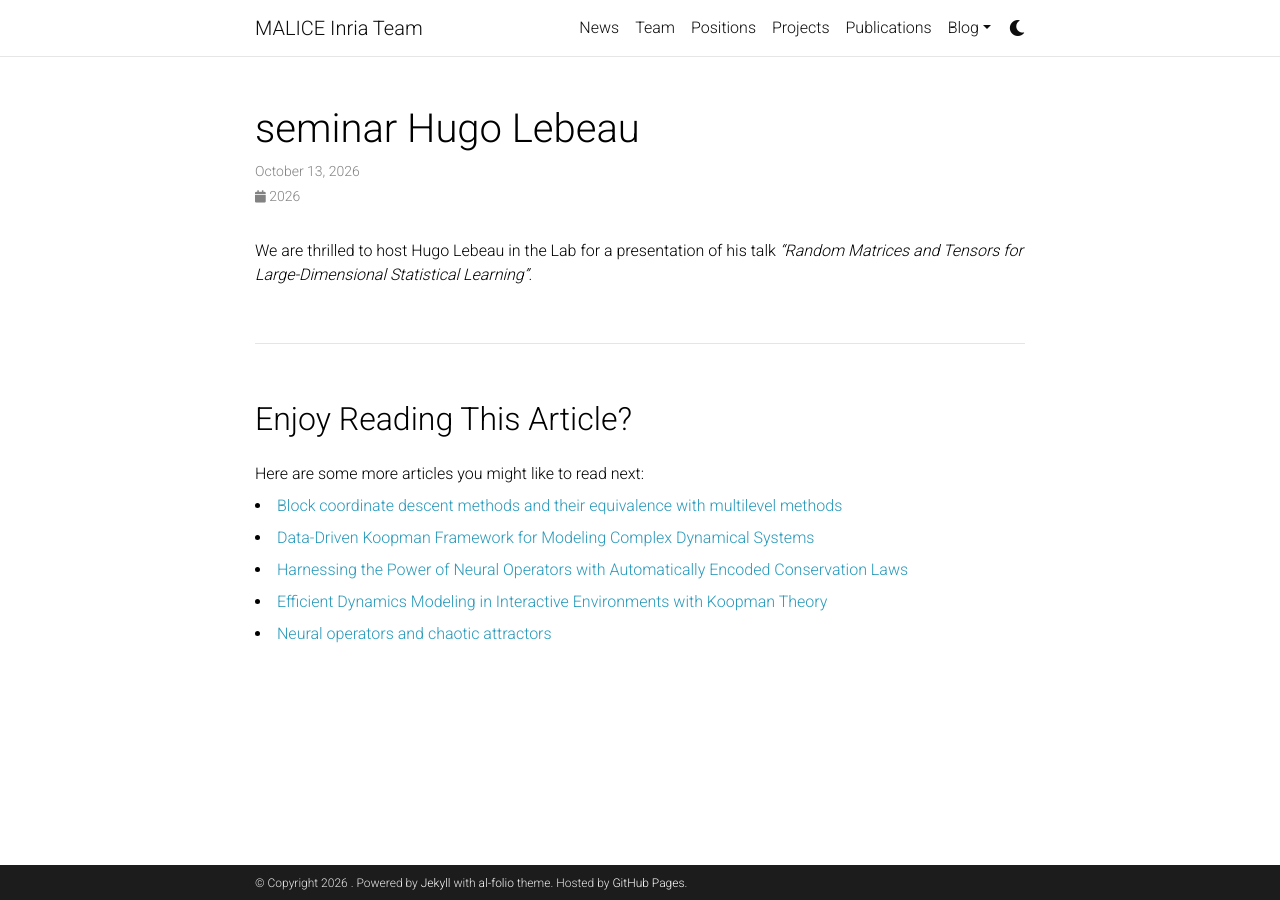
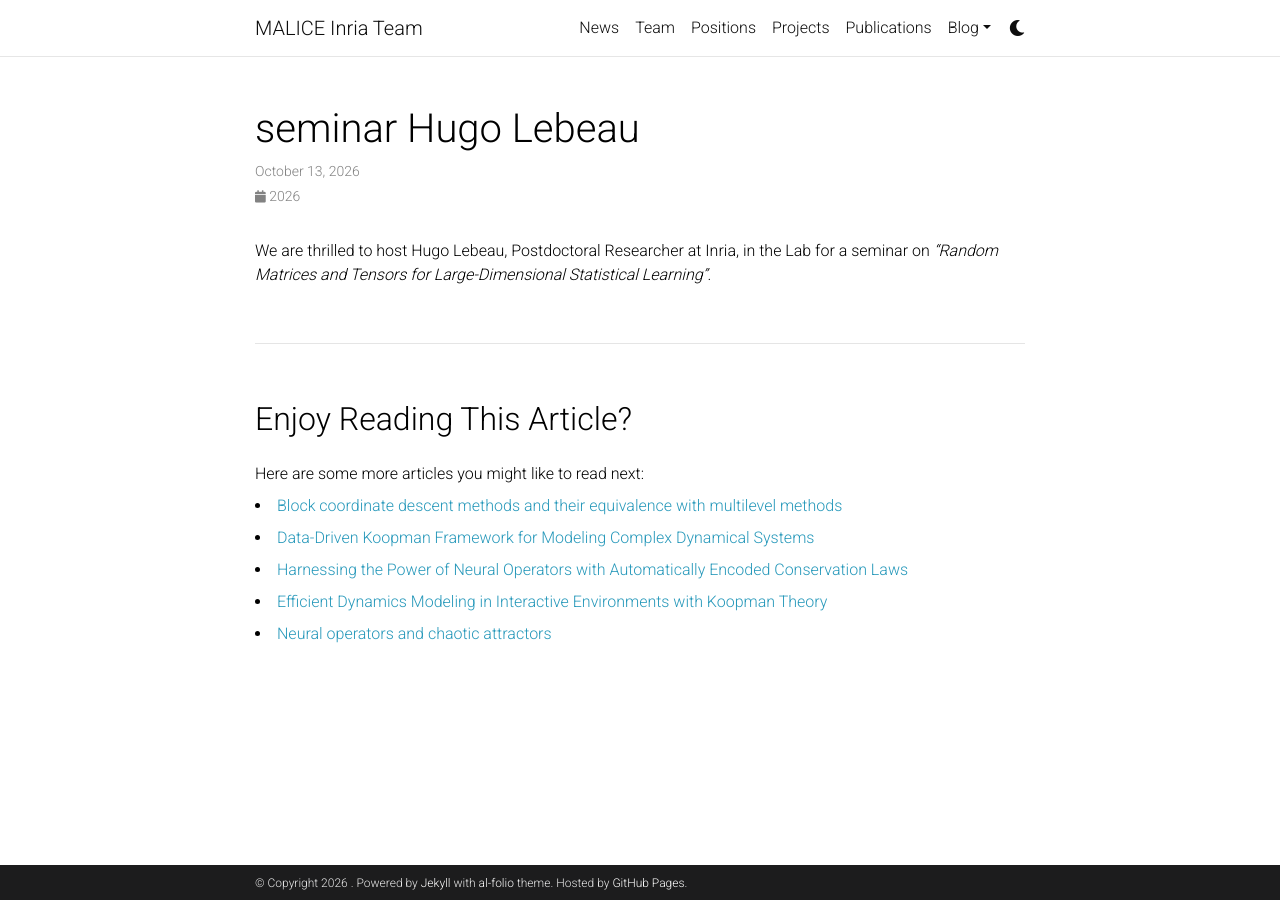
Before and after one commit to labhc-malice/labhc-malice.github.io, a Jekyll site: the page built from _news/26-10-13- seminar-hugo-lebeau.md, in a window 1280 px wide. Built offline with Jekyll 4.4.1, drawn with Linux system fonts in a browser that asks for light colours; comment, search, counter and statistics services are not loaded; a style sheet for code colours, icons or effects is not loaded.

Commit message:
Update 26-10-13- seminar-hugo-lebeau.md

```diff
--- a/_news/26-10-13- seminar-hugo-lebeau.md
+++ b/_news/26-10-13- seminar-hugo-lebeau.md
@@ -4,4 +4,4 @@ date: 2026-10-13 09:00:00+0100
 inline: true
 ---
 
-We are thrilled to host Hugo Lebeau in the Lab for a presentation of his talk <em>"Random Matrices and Tensors for Large-Dimensional Statistical Learning"</em>.
+We are thrilled to host Hugo Lebeau, Postdoctoral Researcher at Inria, in the Lab for a seminar on <em>"Random Matrices and Tensors for Large-Dimensional Statistical Learning"</em>.
```
